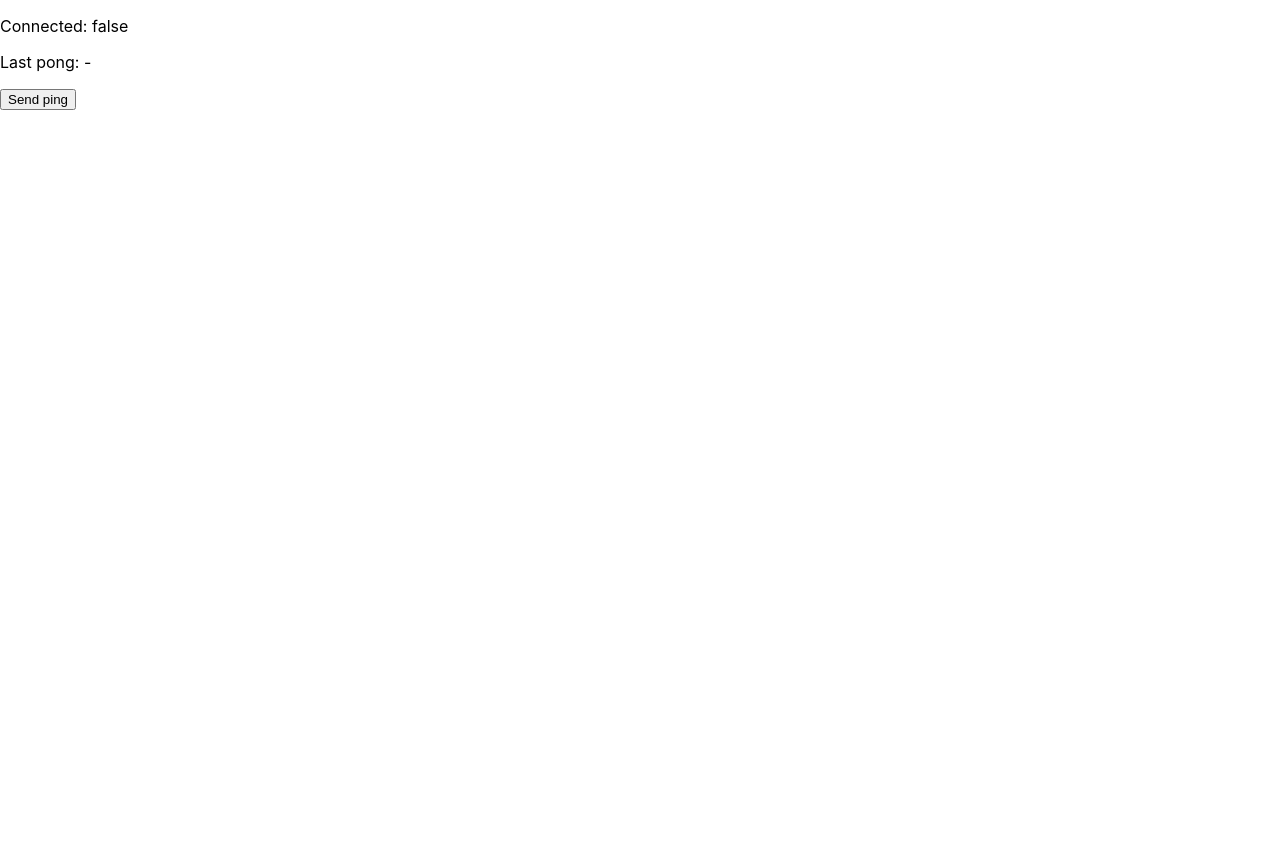
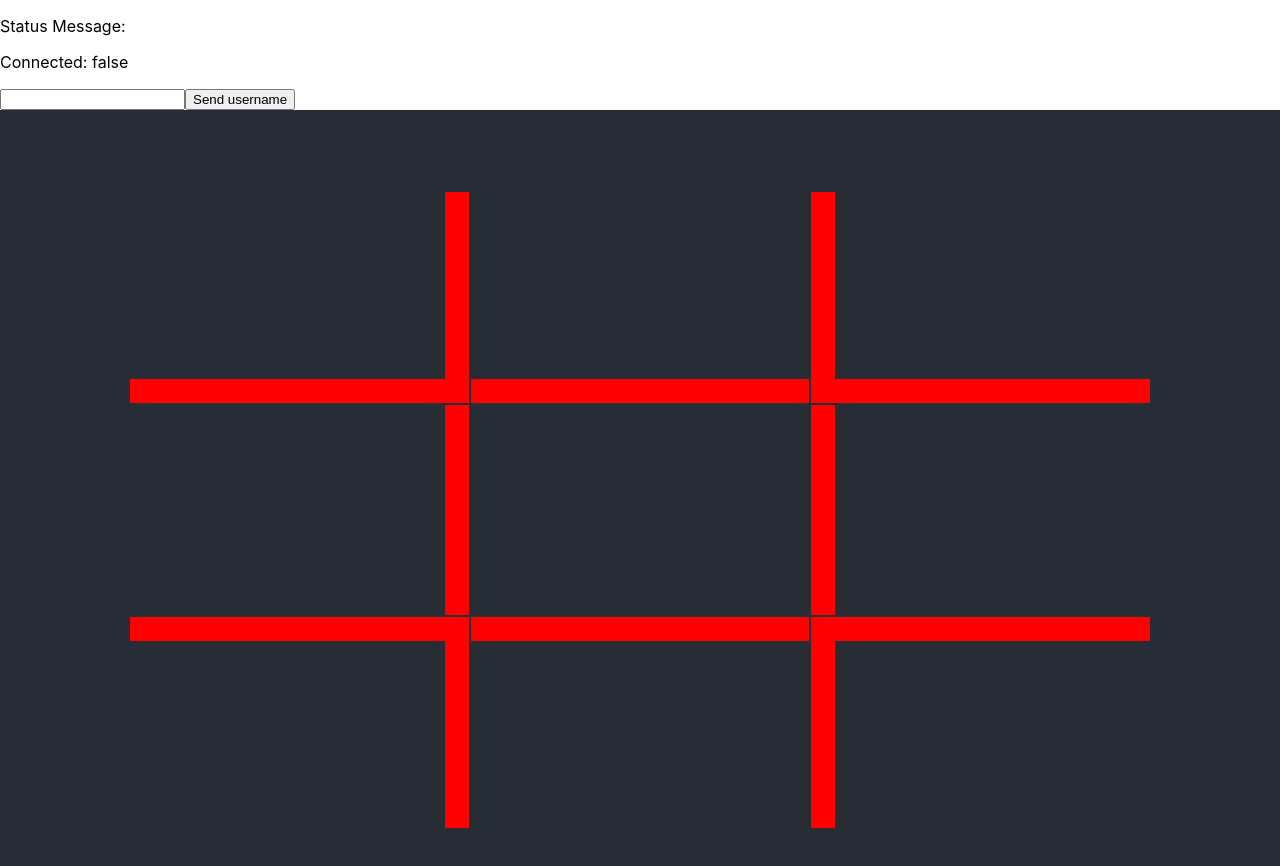
Before and after one commit to rsegrest/tictactoe, a React (Create React App) app: page / in a window 1280 px wide. Shown: the top 866 px of the page. Before the commit the page ends 800 px from the top, so only its background shows below. Built offline with nearby package versions, Linux system fonts and the light colour scheme; no server answers.

Commit message:
more messages-- working with gameboard ui

```diff
--- a/src/App.js
+++ b/src/App.js
@@ -1,19 +1,18 @@
-import React, { useState, useEffect } from 'react';
+import { useState, useEffect } from 'react';
 import io from 'socket.io-client';
+import TictactoeBoard from './components/TictactoeBoard';
+import { connectToGameSvr } from './interface/GameSvrInterface'
+import './App.css';
 
-// const socket = io();
-const socket = io("http://127.0.0.1:5000", {
-        // reconnectionDelayMax: 10000,
-        // // auth: {
-        // //     token: "123"
-        // // },
-        // query: {
-        //     "getboard": "true"
-        // }
-    });
+const socket = io("http://127.0.0.1:5000")
+
 function App() {
+  // connectToGameSvr();
   const [isConnected, setIsConnected] = useState(socket.connected);
   const [lastPong, setLastPong] = useState(null);
+  const [username, setUsername] = useState('');
+  const [statusMessage, setStatusMessage] = useState('')
+  const [thisPlayer, setThisPlayer] = useState(null);
 
   useEffect(() => {
     socket.on('connect', () => {
@@ -25,8 +24,21 @@ function App() {
     });
 
     socket.on('pong', () => {
+      console.log('received pong!')
       setLastPong(new Date().toISOString());
     });
+
+    socket.on('update_msg', (message) => {
+      console.log('received message update')
+      console.log(message)
+      setStatusMessage(message['msg'])
+    })
+
+    socket.on('set_player', (message) => {
+      console.log('rx set player')
+      console.log(message);
+      setThisPlayer(message['side'])
+    })
 
     return () => {
       socket.off('connect');
@@ -38,13 +50,27 @@ function App() {
   const sendPing = () => {
     socket.emit('ping');
   }
+  const sendUsername = (username) => {
+    socket.emit('set_name', {'name': username})
+  }
 
   return (
-    <div>
+    <>
+      <p>Status Message: {''+ statusMessage}</p>
       <p>Connected: { '' + isConnected }</p>
-      <p>Last pong: { lastPong || '-' }</p>
-      <button onClick={ sendPing }>Send ping</button>
-    </div>
+      {/* <p>Last pong: { lastPong || '-' }</p> */}
+      {!thisPlayer ? (
+        <>
+          <input id="username_field" onChange={(e) => setUsername(e.target.value)} />
+          <button onClick={() => sendUsername(username)}>Send username</button>
+        </>
+      )
+        : null}
+
+
+      <TictactoeBoard />
+    </>
+
   );
 }
 
```
Also changed, not shown: src/Experimental_App.js (added, +64 -0 lines), src/ORIGINAL__App.js (deleted, +0 -11 lines), 1 other file (tests, documents, lock files or other folders).
